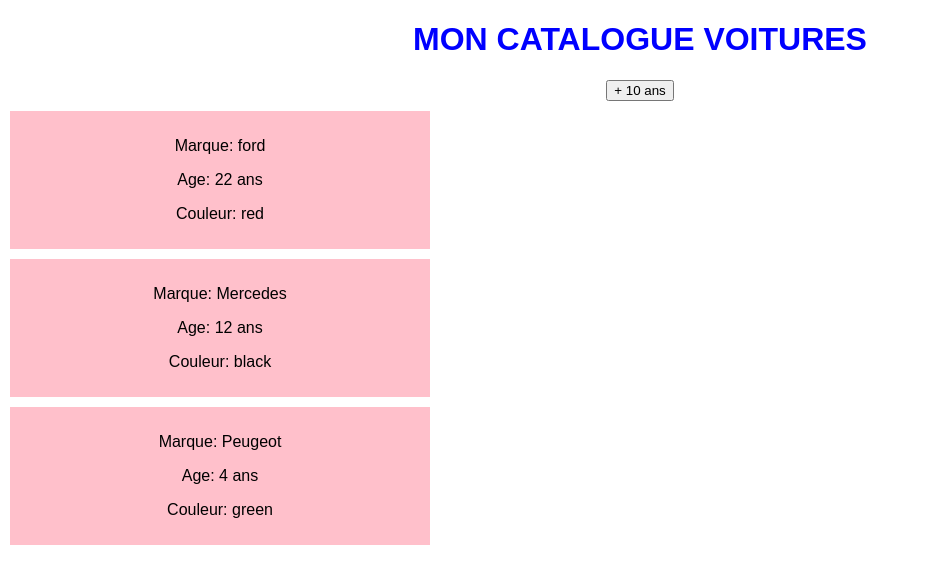
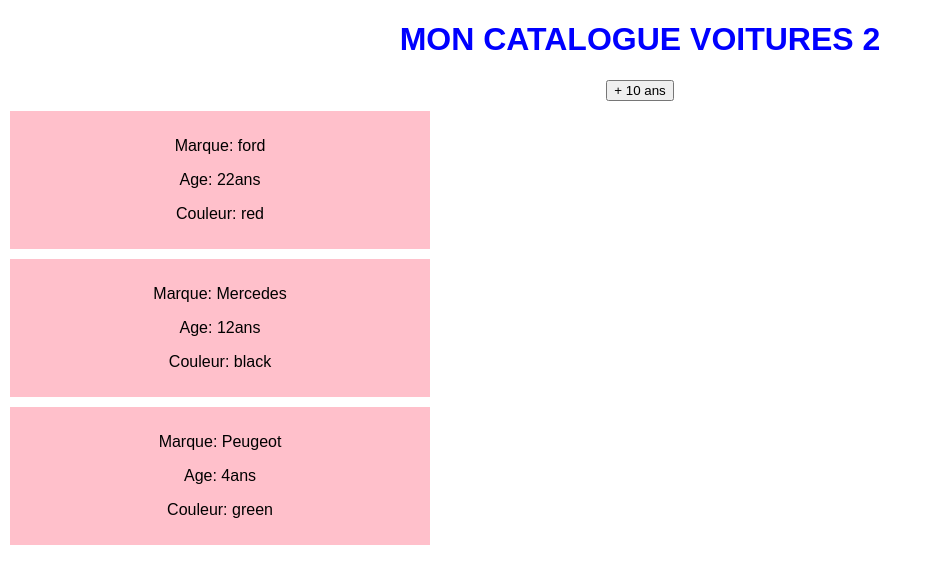
Before and after one commit to Annette-Bwemere-Salama/OkademyReactCours, a React (Create React App) app: page / in a window 1280 px wide. Shown: the top 584 px of the page, without its empty margins (0-932 px from the left). Built offline with nearby package versions, Linux system fonts and the light colour scheme.

Commit message:
feat:changement du props en state

```diff
--- a/src/App.js
+++ b/src/App.js
@@ -3,9 +3,6 @@ import "./App.css";
 import Mycars from "./components/Mycars";
 // import Car from "./components/Cars";
 class App extends Component {
-  state = {
-    titre: "Mon Catalogue voitures",
-  };
 
   changeTitle = (e) => {
     // console.log(e.target);
@@ -37,7 +34,7 @@ class App extends Component {
   render() {
     return (
       <div className="App">
-        <Mycars title={this.state.titre} />
+        <Mycars />
 
         {/* <button onClick={this.changeTitle}>Changer le nom en dure</button>
         <button onClick={() => this.changeViaParam("Titre via un parametre")}>
--- a/src/components/Cars.js
+++ b/src/components/Cars.js
@@ -1,13 +1,13 @@
 import React from "react";
-const Car = ({ color, children, year }) => {
+const Car = ({ color, nom, year }) => {
 
     const colorInfo = color ? (<p>Couleur: {color}</p>) : (<p>Couleur: Néant</p>)
 
 
-    if (children) {
+    if (nom) {
         return (
             <div style={{ background: 'pink', width: '400px', padding: '10px', margin: '10px' }}>
-                <p>Marque: {children}</p>
+                <p>Marque: {nom}</p>
                 <p>Age: {year}</p>
                 {colorInfo}
 
--- a/src/components/Mycars.js
+++ b/src/components/Mycars.js
@@ -12,7 +12,10 @@ export default class Mycars extends Component {
       { name: 'ford', color: 'red', year: 2000 },
       { name: 'Mercedes', color: 'black', year: 2010 },
       { name: 'Peugeot', color: 'green', year: 2018 },
-    ]
+
+    ],
+
+    titre: "Mon Catalogue voitures 2"
   }
 
   ajouterdixans = () => {
@@ -28,13 +31,23 @@ export default class Mycars extends Component {
 
     return (
       <div>
-        <h1>{this.props.title} </h1>
+        <h1>{this.state.titre} </h1>
 
         <button onClick={this.ajouterdixans}> + 10 ans</button>
 
-        <Car color={this.state.voitures[0].color} year={year - this.state.voitures[0].year + " ans"}>{this.state.voitures[0].name}</Car>
+        {/* <Car color={this.state.voitures[0].color} year={year - this.state.voitures[0].year + " ans"}>{this.state.voitures[0].name}</Car>
         <Car color={this.state.voitures[1].color} year={year - this.state.voitures[1].year + " ans"}>{this.state.voitures[1].name}</Car>
-        <Car color={this.state.voitures[2].color} year={year - this.state.voitures[2].year + " ans"}>{this.state.voitures[2].name}</Car>
+        <Car color={this.state.voitures[2].color} year={year - this.state.voitures[2].year + " ans"}>{this.state.voitures[2].name}</Car> */}
+        {
+          this.state.voitures.map((voiture, index) => {
+            return (
+              <div key={index}>
+                <Car nom={voiture.name} color={voiture.color} year={year - voiture.year + "ans"} />
+              </div>
+
+            )
+          })
+        }
       </div>
     );
   }
```
Lines whose indentation alone changed are shown as unchanged.
